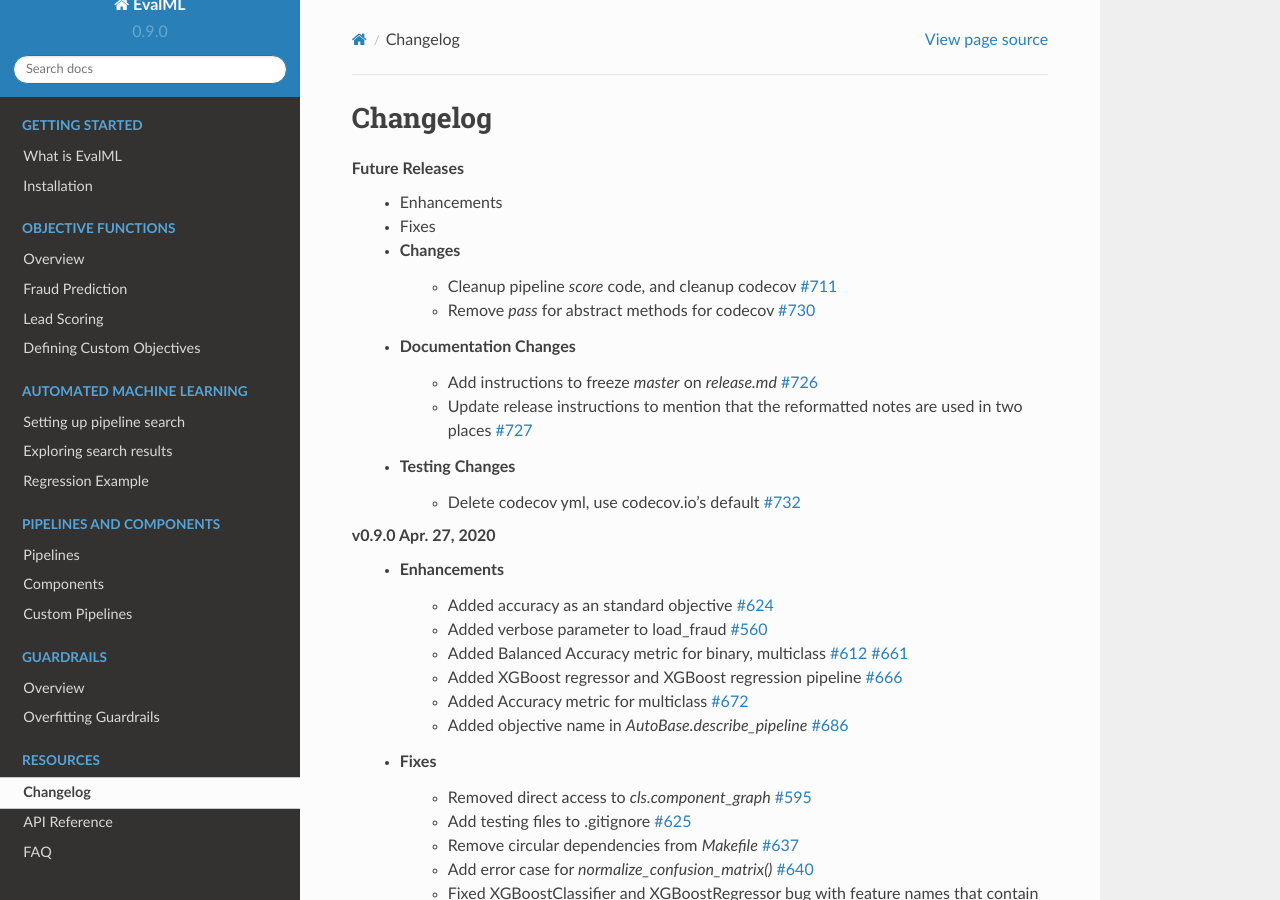
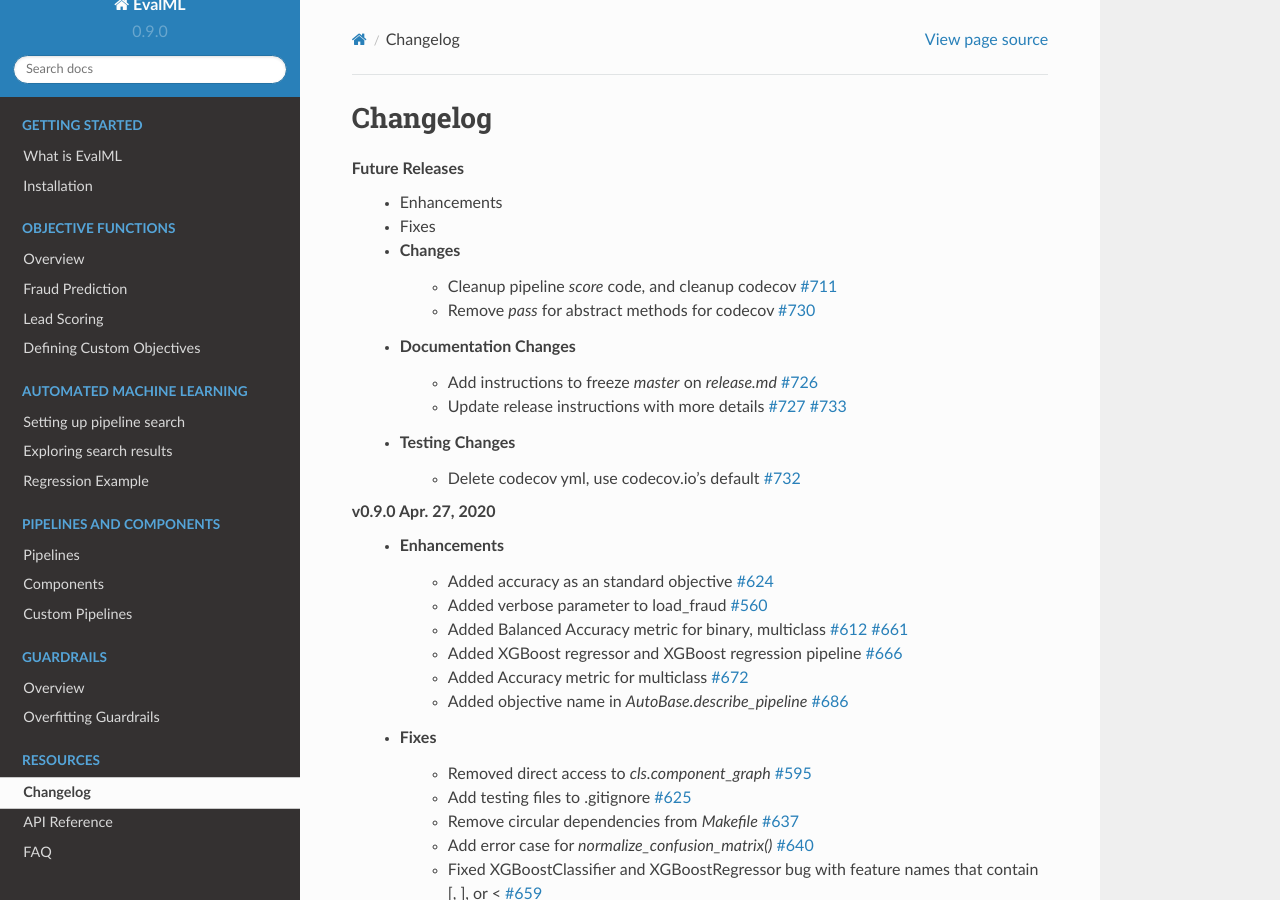
Before and after one commit to alteryx/evalml, a Sphinx documentation site: the page built from docs/source/changelog.rst, in a window 1280 px wide and 900 px high. Built offline with Sphinx 7.4.7 and the Read the Docs theme 2.0.0, drawn with Linux system fonts in a browser that asks for light colours; comment, search, counter and statistics services are not loaded.

Commit message:
Changelog

```diff
--- a/docs/source/changelog.rst
+++ b/docs/source/changelog.rst
@@ -10,7 +10,7 @@
         * Remove `pass` for abstract methods for codecov :pr:`730`
     * Documentation Changes
         * Add instructions to freeze `master` on `release.md` :pr:`726`
-        * Update release instructions to mention that the reformatted notes are used in two places :pr:`727`
+        * Update release instructions with more details :pr:`727` :pr:`733`
     * Testing Changes
         * Delete codecov yml, use codecov.io's default :pr:`732`
 
```
